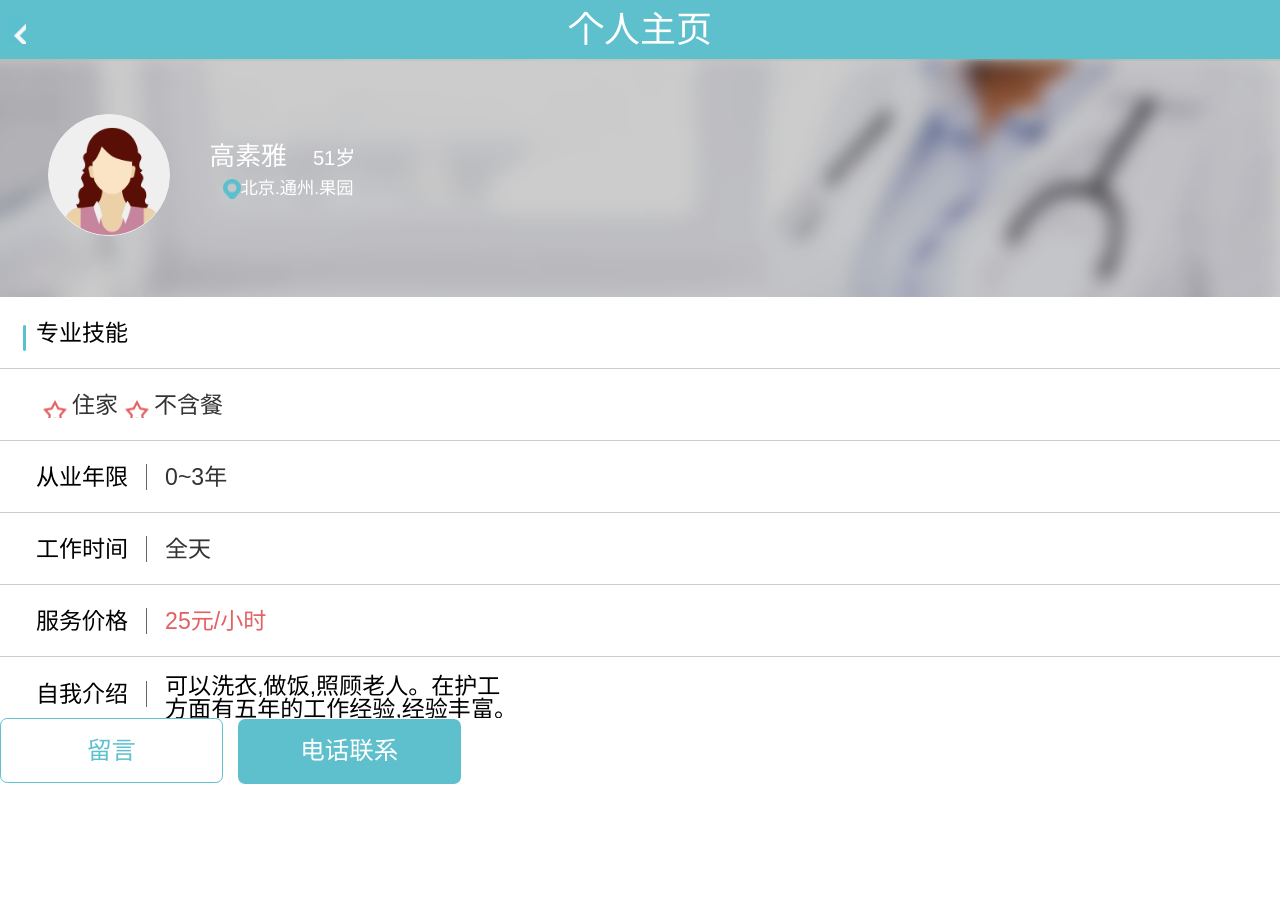
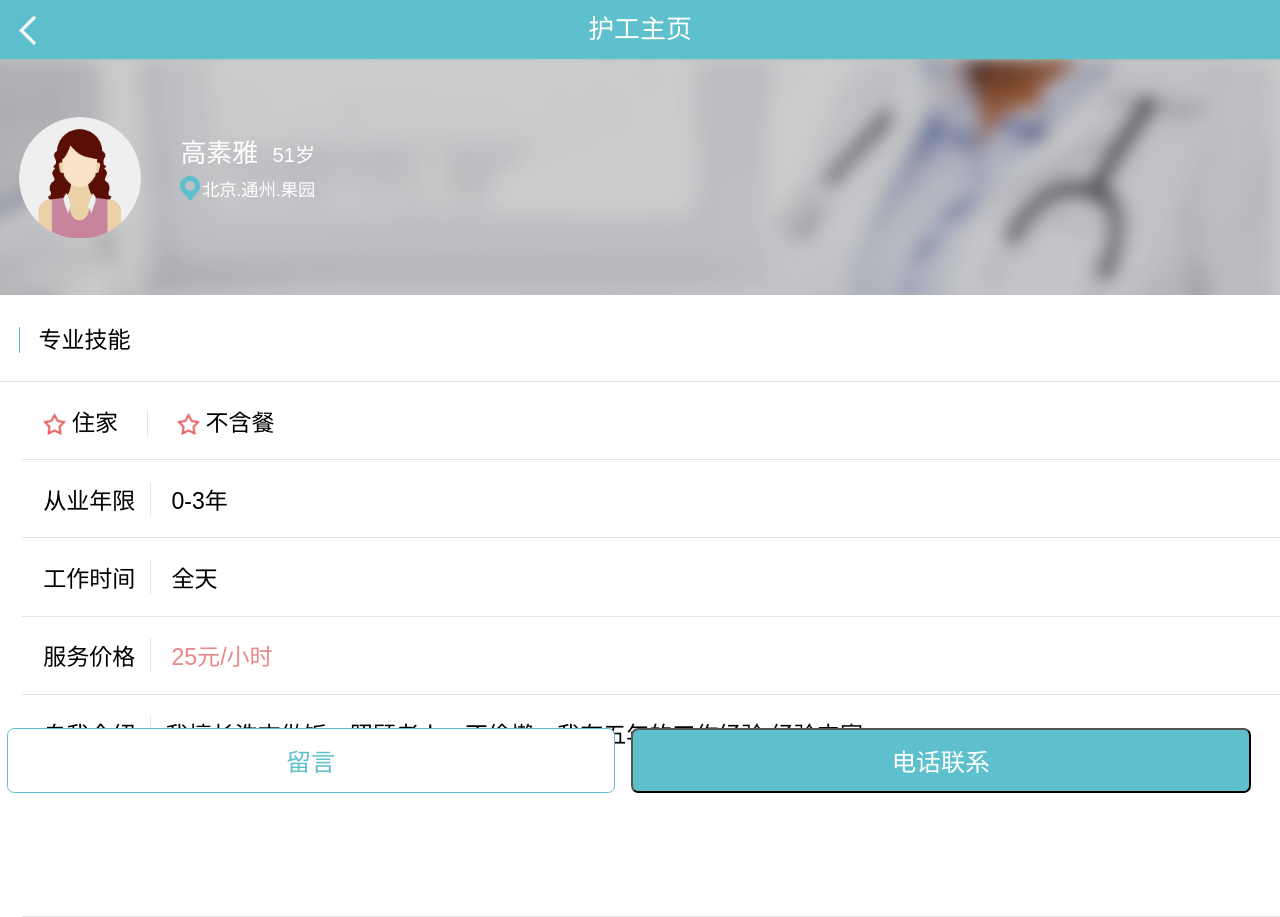
Before and after one commit to humorliang/myProject, a plain HTML site: page project04/index.html in a window 1280 px wide. Before the commit the page ends 800 px from the top, so only its background shows below. Drawn offline with Linux system fonts and the light colour scheme.

Commit message:
project04
修复布局重大bug

```diff
--- a/project04/index.html
+++ b/project04/index.html
@@ -4,45 +4,87 @@
 <head>
     <meta charset="UTF-8">
     <meta http-equiv="X-UA-Compatible" content="ie=edge">
-    <!--淘宝手机布局方案动态改变html:font-size-->
+    <title>护工主页</title>
+    <!--淘宝适配结局方案-->
     <script src="js/flexible_css.debug.js"></script>
     <script src="js/flexible.debug.js"></script>
-    <title>护工主页</title>
+    <link rel="stylesheet" href="reset.css">
     <link rel="stylesheet" href="style.css">
-
+    <!--设置字体样式-->
+    <!--<style>
+        [data-dpr="2"] div {
+            font-size: 24px;
+        }
+        [data-dpr="3"] div {
+            font-size: 36px;
+        }
+    </style>-->
 </head>
 
 <body>
     <header>
-        <a href="#" class="header-return"></a>
-        <h1>个人主页</h1>
+        <a class="header-icon" href="#"></a>
+        <h1>护工主页</h1>
     </header>
-    <section class="person-details">
-        <a href="#">
-            <img class="head-pic" src="images/task5-1_03.png"></img>
-        </a>
-        <div class="name-age">
-            <span class="name">高素雅</span>
-            <span class="age">51岁</span>
+    <section class="user-introduce">
+        <div class="user-pic">
+            <img src="images/task5-1_036.png" alt="头像">
         </div>
-        <address>
-            北京.通州.果园
-        </address>
+        <div class="user-info">
+            <p class="user-name">高素雅<span>51岁</span></p>
+            <p class="user-addres">北京.通州.果园</p>
+        </div>
     </section>
-    <section class="major-skill">
-        <header>
-            <h2>专业技能</h2>
-        </header>
-        <ul>
-            <li><a href="#">住家</a><a href="#">不含餐</a></li>
-            <li><span>从业年限</span><a href="#">0~3年</a></li>
-            <li><span>工作时间</span><a href="#">全天</a></li>
-            <li><span>服务价格</span><a href="#">25元/小时</a></li>
-            <li><span>自我介绍</span><span>可以洗衣,做饭,照顾老人。在护工方面有五年的工作经验,经验丰富。</span></li>
-        </ul>
+    <section class="user-form">
+        <div class="user-form-title">
+            <span>专业技能</span>
+        </div>
+        <div class="user-form-list">
+            <ul>
+                <li>
+                    <div class="form-list-1">
+                        <span>住家</span><span>不含餐</span>
+                    </div>
+                </li>
+                <li>
+                    <div class="form-list-2">
+                        <div class="list-2-year">从业年限</div>
+                        <div class="list-year-warp">
+                            <p>0-3年</p>
+                        </div>
+                    </div>
+                </li>
+                <li>
+                    <div class="form-list-3">
+                        <div class="list-2-time">工作时间</div>
+                        <div class="list-time-warp">
+                            <p>全天</p>
+                        </div>
+                    </div>
+                </li>
+                <li>
+                    <div class="form-list-4">
+                        <div class="list-4-price">服务价格</div>
+                        <div class="list-price-warp">
+                            <p>25元/小时</p>
+                        </div>
+
+                    </div>
+                </li>
+                <li>
+                    <div class="form-list-5">
+                        <div class="list-5-introduce">自我介绍</div>
+                        <div class="list-introduce-warp">
+                            <p>我擅长洗衣做饭、照顾老人、不偷懒、我有五年的工作经验,经验丰富。</p>
+                        </div>
+                    </div>
+                </li>
+            </ul>
+        </div>
     </section>
     <footer>
-        <a href="#">留言</a><a href="#">电话联系</a>
+        <input type="button" value="留言">
+        <input type="button" value="电话联系">
     </footer>
 
 </body>
--- /dev/null
+++ b/project04/reset.css
@@ -0,0 +1,100 @@
+@charset "utf-8";
+html,
+body,
+div,
+span,
+applet,
+object,
+iframe,
+h1,
+h2,
+h3,
+h4,
+h5,
+h6,
+p,
+blockquote,
+pre,
+a,
+abbr,
+acronym,
+address,
+big,
+cite,
+code,
+del,
+dfn,
+em,
+img,
+ins,
+kbd,
+q,
+s,
+samp,
+small,
+strike,
+strong,
+sub,
+sup,
+tt,
+var,
+b,
+u,
+i,
+center,
+dl,
+dt,
+dd,
+ol,
+ul,
+li,
+fieldset,
+form,
+label,
+legend,
+table,
+caption,
+tbody,
+tfoot,
+thead,
+tr,
+th,
+td,
+article,
+aside,
+canvas,
+details,
+embed,
+figure,
+figcaption,
+footer,
+header,
+hgroup,
+menu,
+nav,
+output,
+ruby,
+section,
+summary,
+time,
+mark,
+audio,
+video {
+    margin: 0;
+    padding: 0;
+    border: 0;
+    vertical-align: baseline;
+    box-sizing: border-box;
+}
+ul,
+ol {
+    list-style: none;
+}
+
+a {
+    text-decoration: none;
+    color: #333;
+}
+h1,h2,h3{
+    font-weight: 400;
+}
--- a/project04/style.css
+++ b/project04/style.css
@@ -1,20 +1,4 @@
 @charset "UTF-8";
-
-/*公共样式*/
-
-* {
-    margin: 0;
-    padding: 0;
-    -webkit-box-sizing: border-box;
-    box-sizing: border-box;
-    vertical-align: baseline;
-}
-
-a {
-    text-decoration: none;
-    color: #333;
-}
-
 
 /*头部样式*/
 
@@ -23,182 +7,191 @@ header {
 }
 
 header>h1 {
+    width: 100%;
     height: 1.0933rem;
-    width: 100%;
+    text-align: center;
     line-height: 1.0933rem;
-    text-align: center;
-    font-size: 36px;
+    background: #5fc0cd;
+    font-size: 0.48rem;
     color: #fff;
-    background: #5fc0cd;
 }
 
-header>a {
+.header-icon {
+    display: block;
     position: absolute;
-    left: 0.1333rem;
-    top: 0.28rem;
-    width: 0.3467rem;
-    height: 0.5333rem;
-    background: url("images/task5-1_07.png") no-repeat 1px 1px;
+    top: 0.2667rem;
+    left: 0.2667rem;
+    width: 0.4rem;
+    height: 100%;
+    background: url("images/task5-1_07.png") no-repeat 0px 0px;
+    background-size: 100%;
 }
 
 
-/*个人信息*/
+/*介绍部分*/
 
-.person-details {
-    display: block;
-    position: relative;
-    padding: 1.0133rem 0.88rem;
-    height: 4.4rem;
+.user-introduce {
+    padding: 1.0667rem 0 1.0667rem 0.3467rem;
+    height: 4.3733rem;
     width: 100%;
     background: url("images/task5-1_02.png") no-repeat;
     background-size: 100%;
 }
 
-.person-details>a {
+.user-introduce .user-pic {
     display: inline-block;
-    position: relative;
     width: 2.2667rem;
     height: 2.2667rem;
-    text-align: center;
-    background: #efefef;
-    border: 1px solid #efefef;
+    overflow: hidden;
     -webkit-border-radius: 50%;
     -moz-border-radius: 50%;
     -ms-border-radius: 50%;
     -o-border-radius: 50%;
     border-radius: 50%;
-    overflow: hidden;
 }
 
-.person-details>a>img {
-    position: absolute;
-    width: 80%;
-    bottom: -0.32rem;
-    left: 0.2667rem;
+.user-introduce .user-pic>img {
+    position: relative;
+    bottom: 0;
+    left: 0;
+    width: 100%;
 }
 
-.person-details>.name-age {
+.user-introduce .user-info {
     display: inline-block;
-    margin: 0.4rem 0 0 0.6667rem;
-    vertical-align: top;
-    font-size: 0.48rem;
+    position: relative;
+    top: -0.8rem;
+    left: 0.6667rem;
     color: #fff;
 }
 
-.person-details>.name-age>.age {
-    margin-left: 0.3467rem;
+.user-introduce .user-info .user-name {
+    margin: 0 0 0.1333rem 0;
+    font-size: 0.48rem;
+}
+
+.user-introduce .user-name>span {
+    margin-left: 0.2667rem;
     font-size: 0.3733rem;
 }
 
-.person-details>address {
-    display: inline-block;
-    position: absolute;
-    top: 2.1333rem;
-    left: 4.1333rem;
-    padding-left: 0.32rem;
-    background: url("images/task5-1_06.png") no-repeat 0px 0.08rem;
+.user-introduce .user-addres {
+    padding-left: 0.4rem;
     font-size: 0.32rem;
-    color: #fff;
+    background: url("images/task5-1_06.png") no-repeat;
+    background-size: auto 100%;
 }
 
 
-/*专业技能*/
+/*技能信息*/
 
-.major-skill>header {
-    display: block;
-    height: 1.3333rem;
+.user-form .user-form-title {
+    padding: 0.48rem 0;
     width: 100%;
-    line-height: 1.3333rem;
-    border-bottom: 1px #ccc solid;
+    border-bottom: 1px solid #e1e5e7;
+    font-size: 0.4267rem;
 }
 
-.major-skill header>h2 {
-    margin-left: 0.4rem;
-    padding-left: 0.2667rem;
-    font-size: 0.4267rem;
-    background: url("images/task5-10_03.png") no-repeat 0.0267rem 0.5333rem;
+.user-form .user-form-title>span {
+    margin-left: 0.3467rem;
+    padding-left: 0.3467rem;
+    border-left: 0.0267rem solid #5fc0cd;
 }
 
-.major-skill li {
-    padding-left: 0.6667rem;
-    width: 100%;
-    height: 1.3333rem;
-    line-height: 1.3333rem;
+.user-form .user-form-list li {
+    padding: 0.4rem;
+    margin-left: 0.4rem;
     font-size: 0.4267rem;
-    border-bottom: 1px #ccc solid;
+    border-bottom: 1px solid #e1e5e7;
 }
 
-.major-skill li:nth-child(1)>a {
-    padding-left: 0.6667rem;
-    background: url("images/task5-1_11.png") no-repeat 0.1333rem 0.16rem;
+.user-form .user-form-list li div {
+    display: inline-block;
 }
 
-.major-skill li:nth-child(n+2)>a {
-    margin-left: 0.3333rem;
-    padding-left: 0.3333rem;
-    border-left: 1px solid #666;
+.user-form .form-list-1 span:nth-child(1) {
+    padding: 0 0.5333rem;
+    background: url("images/task5-1_11.png") no-repeat 0px 0.0667rem;
+    background-size: 1em auto;
+    border-right: 1px solid #e1e5e7;
 }
 
-.major-skill li:nth-child(4)>a {
-    color: #e26163;
+.user-form .form-list-1 span:nth-child(2) {
+    padding-left: 0.5333rem;
+    margin-left: 0.5333rem;
+    background: url("images/task5-1_11.png") no-repeat 0px 0.0667rem;
+    background-size: 1em auto;
 }
 
-.major-skill li:nth-child(5)>span:nth-child(2) {
-    display: inline-block;
-    margin: 0.3333rem;
-    width: 6.5333rem;
-    font-size: 0.4267rem;
-    line-height: 0.4267rem;
+.user-form .user-form-list li>div div:nth-child(1) {
+    padding-right: 0.2667rem;
+    margin-right: 0.2667rem;
+    border-right: 1px solid #e1e5e7;
 }
 
-.major-skill li:nth-child(5)>span:first-child {
+.user-form .user-form-list .list-price-warp {
+    color: #e9888a;
+}
+
+.user-form .form-list-5 {
     position: relative;
-    bottom: 20%;
-    padding-right: 0.3333rem;
-    border-right: 1px solid #666;
+    margin-bottom: 2.6667rem;
+}
+
+
+/*垂直居中 向下为正方向*/
+
+
+/*先进行绝对定位后再向下移动自生的一半，然后利用变换再向上移动自身的一半*/
+
+.user-form .user-form-list .list-5-introduce {
+    position: absolute;
+    top: 50%;
+    -webkit-transform: translateY(-50%);
+    -moz-transform: translateY(-50%);
+    -ms-transform: translateY(-50%);
+    -o-transform: translateY(-50%);
+    transform: translateY(-50%);
+}
+
+.user-form .user-form-list .list-introduce-warp {
+    margin-left: 2.2667rem;
 }
 
 
 /*底部样式*/
 
 footer {
-    display: block;
     position: fixed;
-    left: calc((100%-8.2rem)/12);
-    bottom: 2%;
+    bottom: 0.1333rem;
+    padding: 0 0.1333rem;
     width: 100%;
-    background: #fff;
 }
 
-footer>a:first-child {
-    display: inline-block;
-    margin-right: 0.2667rem;
+
+footer input:first-child {
+    margin-right: 1%;
+    width: 48%;
     height: 1.2rem;
-    width: 4.1333rem;
+    background: #fff;
+    color: #5fc0cd;
+    font-size: 0.4533rem;
     border: 1px solid #5fc0cd;
-    text-align: center;
-    line-height: 1.2rem;
-    font-size: 0.4533rem;
-    color: #5fc0cd;
+    border-radius: 0.1333rem;
     -webkit-border-radius: 0.1333rem;
     -moz-border-radius: 0.1333rem;
     -ms-border-radius: 0.1333rem;
     -o-border-radius: 0.1333rem;
+}
+footer input:last-child {
+    width: 49%;
+    height: 1.2rem;
+    background: #5fc0cd;
+    color: #fff;
+    font-size: 0.4533rem;
     border-radius: 0.1333rem;
-}
-
-footer>a:last-child {
-    display: inline-block;
-    height: 1.2rem;
-    width: 4.1333rem;
-    background: #5fc0cd;
-    text-align: center;
-    line-height: 1.2rem;
-    font-size: 0.4533rem;
-    color: #fff;
     -webkit-border-radius: 0.1333rem;
     -moz-border-radius: 0.1333rem;
     -ms-border-radius: 0.1333rem;
     -o-border-radius: 0.1333rem;
-    border-radius: 0.1333rem;
 }
```
Also changed, not shown: project05/index.html (added, +12 -0 lines), project04/images/task5-1_03.png (deleted), project04/images/task5-1_036.png (added), project05/images/task5-2_03.png (added), project05/images/task5-2_04_07.png (added), project05/images/task5-2_07.jpg (added), project05/images/task5-2_11.jpg (added), project05/images/task5-2_14.png (added), project05/images/task5-2_18.jpg (added), project05/images/task5-2_22.jpg (added), project05/images/task5-2_25.jpg (added), project05/style.css (added).
